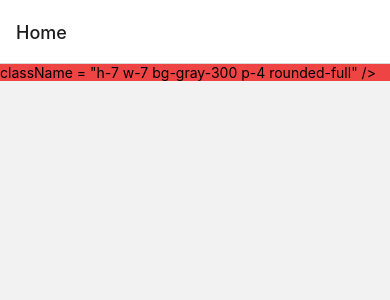
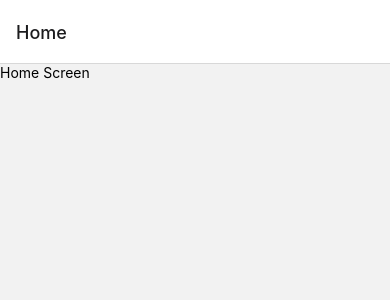
Before and after one commit to pjparties/deliveroo, a React Native app: screen /Home in a window 390 px wide. Shown: the top 300 px of the page. Built offline with nearby package versions, Linux system fonts and the light colour scheme.

Commit message:
changes in homescreen

```diff
--- a/screens/HomeScreen.js
+++ b/screens/HomeScreen.js
@@ -14,17 +14,9 @@ const HomeScreen = () => {
 
   return (
     <SafeAreaView>
-      <Text className = "bg-red-500">
-        {/* Header */}
-         <View>
-          {/* <Image
-            source = {{
-              uri: "https://links.papareact.com/wru",
-            }}  */}
-            className = "h-7 w-7 bg-gray-300 p-4 rounded-full"
-          />
-         </View>
-      </Text>
+      <View>
+        <Text>Home Screen</Text>
+      </View>
     </SafeAreaView>
   );
 };
```
